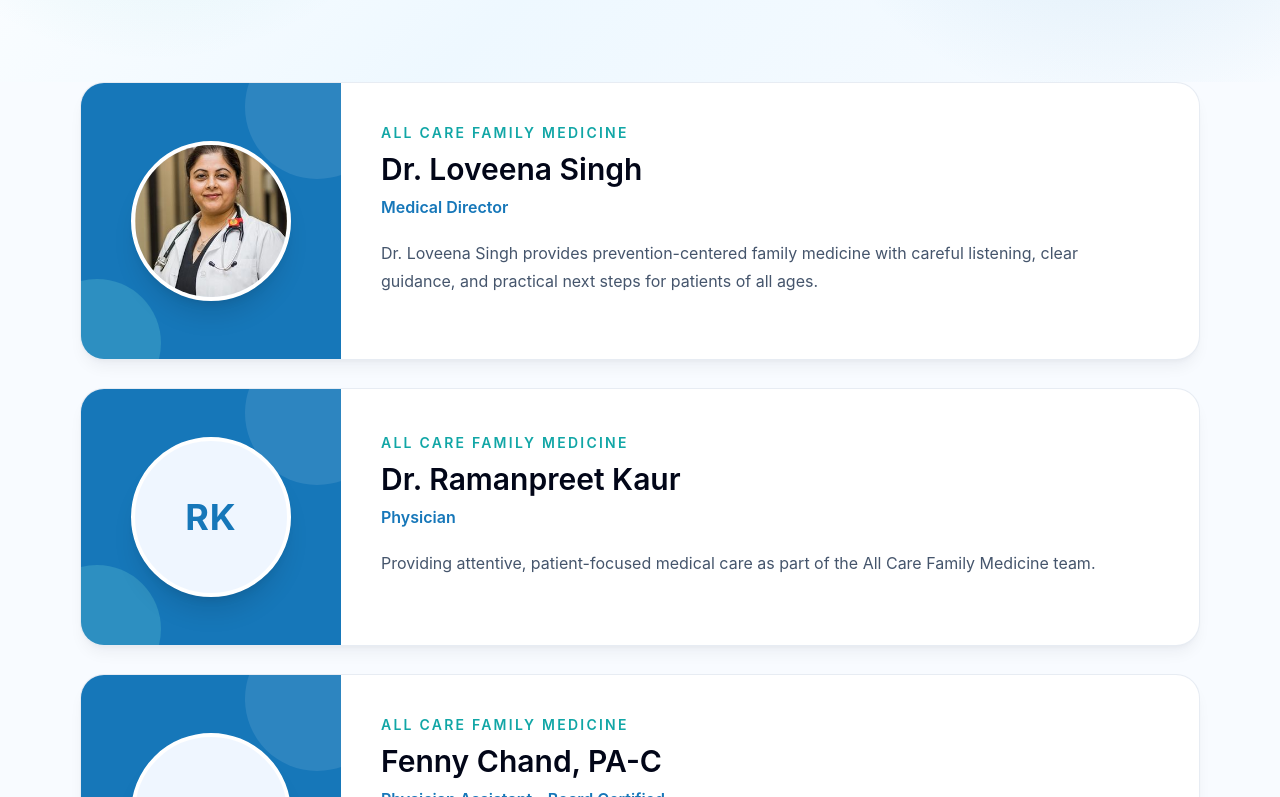
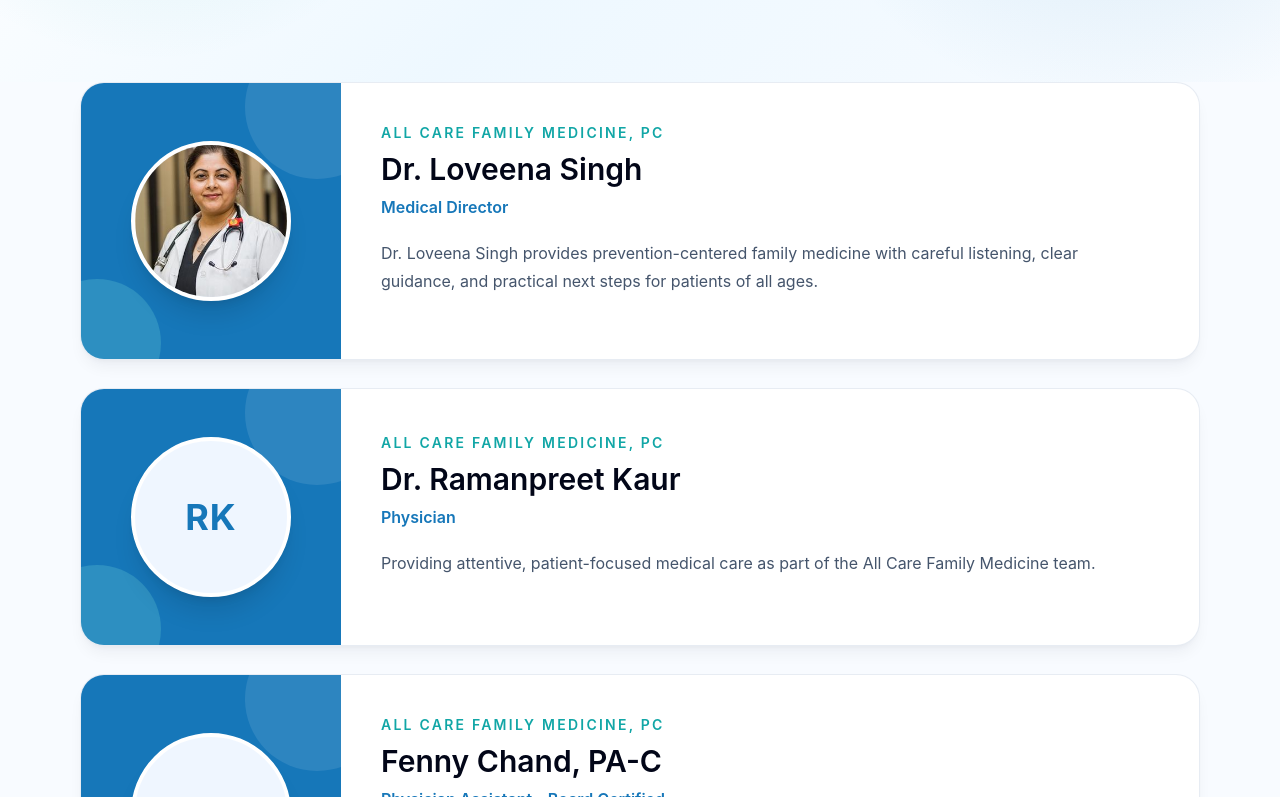
Before and after one commit to abhisheksharma6175-stack/drloveenasingh, a Next.js app: page /team in a window 1280 px wide. Shown: the part 823-1620 px from the top of the page. Built offline with nearby package versions, Linux system fonts and the light colour scheme.

Commit message:
files changes pushed in main

```diff
--- a/src/components/TeamPageClient.tsx
+++ b/src/components/TeamPageClient.tsx
@@ -141,7 +141,7 @@
 
                 <div className="flex flex-col justify-center px-7 py-8 sm:px-10 sm:py-10">
                   <p className="text-sm font-semibold uppercase tracking-[0.16em] text-[#11a6a6]">
-                    All Care Family Medicine
+                    All Care Family Medicine, PC
                   </p>
                   <h2 className="mt-2 font-[var(--font-serif)] text-3xl font-semibold text-slate-950">
                     {member.name}
```
